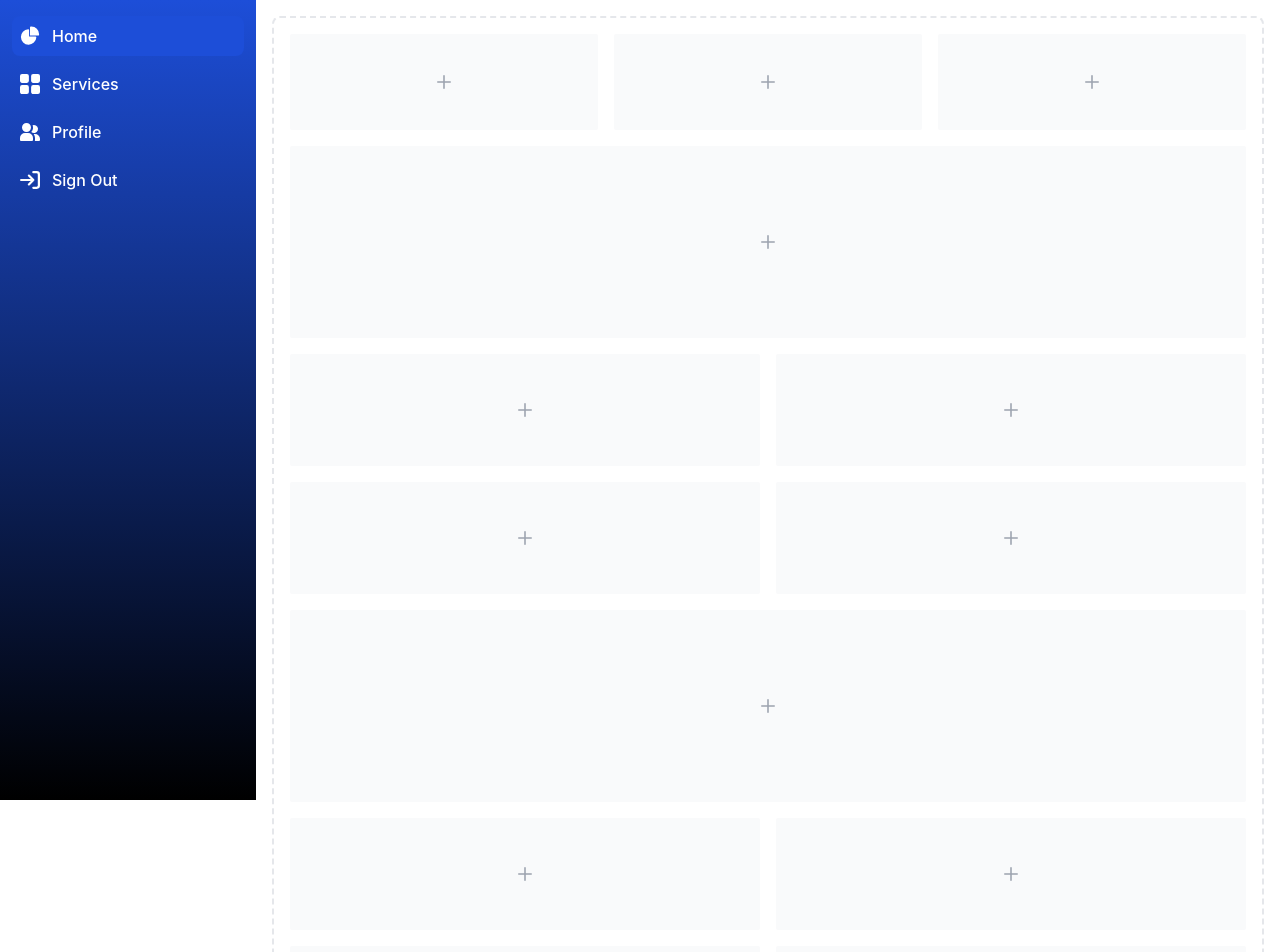
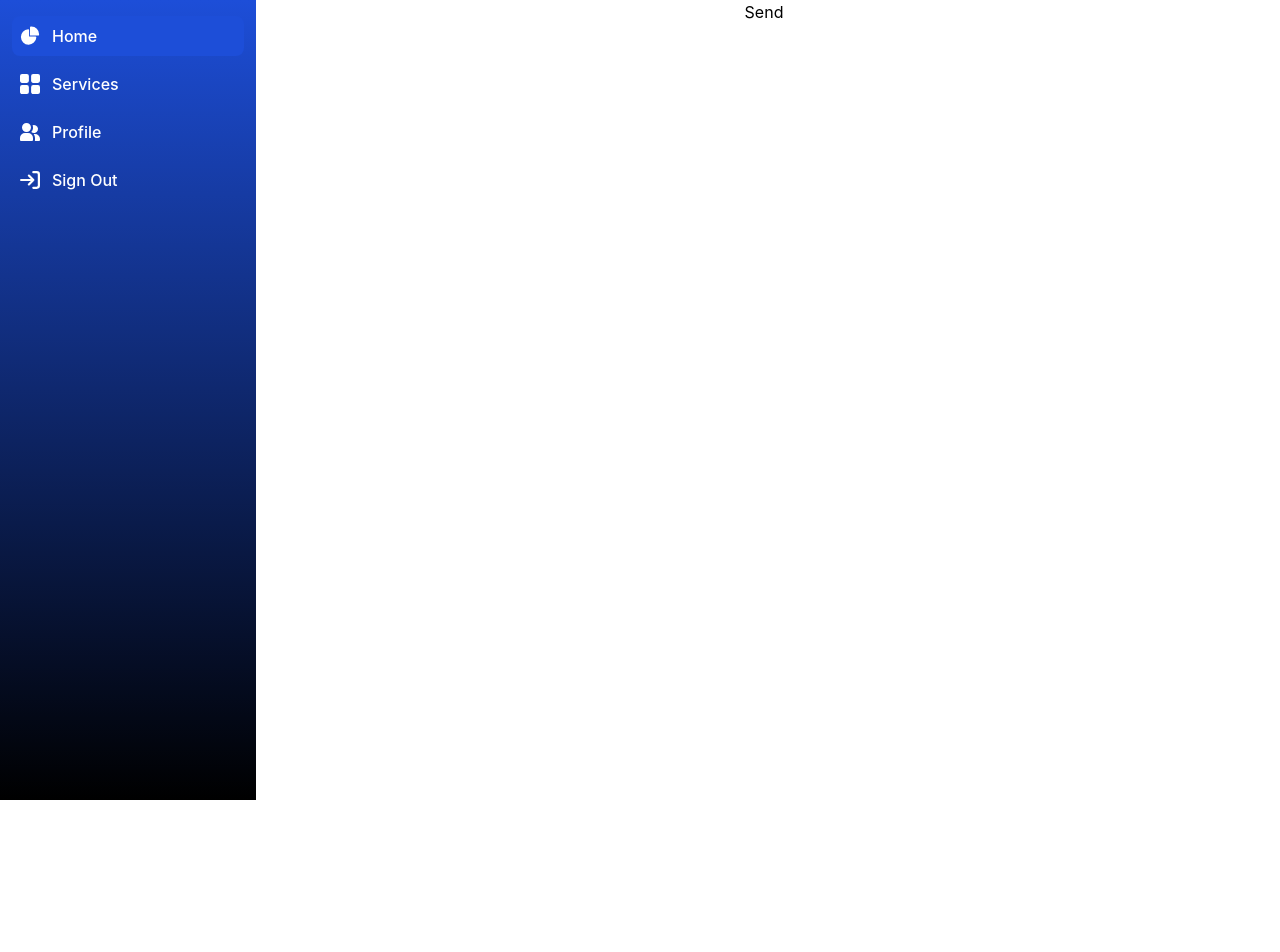
Before and after one commit to MaxVilaRuiz/Revinance---HackUPC-2025, a React (Create React App) app: page /dash/home_ in a window 1280 px wide. Shown: the top 952 px of the page. After the commit the page ends 800 px from the top, so only its background shows below. Built offline with nearby package versions, Linux system fonts and the light colour scheme.

Commit message:
Add AI API integred

```diff
--- a/package.json
+++ b/package.json
@@ -10,6 +10,7 @@
     "axios": "^1.9.0",
     "express": "^5.1.0",
     "mongoose": "^8.14.1",
+    "openai": "^4.97.0",
     "react": "^19.1.0",
     "react-dom": "^19.1.0",
     "react-router-dom": "^7.5.3",
--- a/src/pages/dash/Home_.jsx
+++ b/src/pages/dash/Home_.jsx
@@ -1,4 +1,4 @@
-import React from 'react';
+import React, {useState} from 'react';
 import { Link } from 'react-router-dom';
 import { useNavigate } from 'react-router-dom';
 import '../../styles/App.css';
@@ -10,6 +10,25 @@ function Home_() {
     localStorage.setItem('singout', true);
     navigate('/login');
   };
+
+  const [input, setInput] = useState('');
+  const [response, setResponse] = useState('');
+
+  const sendMessage = async (e) => {
+    e.preventDefault();
+    const res = await fetch('http://localhost:5000/chat', {
+      method: "post",
+      body: JSON.stringify({input}),
+      headers: {
+        'Content-Type': 'application/json',
+      },
+    });
+
+    console.log(res);
+
+    //setResponse(res.choices[0].message.content);
+  };
+
 
   return (
     <div>
@@ -61,106 +80,20 @@ function Home_() {
           </div>
         </aside>
 
-        <div class="p-4 sm:ml-64">
-          <div class="p-4 border-2 border-gray-200 border-dashed rounded-lg">
-            <div class="grid grid-cols-3 gap-4 mb-4">
-              <div class="flex items-center justify-center h-24 rounded-sm bg-gray-50">
-                <p class="text-2xl text-gray-400">
-                  <svg class="w-3.5 h-3.5" aria-hidden="true" xmlns="http://www.w3.org/2000/svg" fill="none" viewBox="0 0 18 18">
-                    <path stroke="currentColor" stroke-linecap="round" stroke-linejoin="round" stroke-width="2" d="M9 1v16M1 9h16" />
-                  </svg>
-                </p>
-              </div>
-              <div class="flex items-center justify-center h-24 rounded-sm bg-gray-50">
-                <p class="text-2xl text-gray-400">
-                  <svg class="w-3.5 h-3.5" aria-hidden="true" xmlns="http://www.w3.org/2000/svg" fill="none" viewBox="0 0 18 18">
-                    <path stroke="currentColor" stroke-linecap="round" stroke-linejoin="round" stroke-width="2" d="M9 1v16M1 9h16" />
-                  </svg>
-                </p>
-              </div>
-              <div class="flex items-center justify-center h-24 rounded-sm bg-gray-50">
-                <p class="text-2xl text-gray-400">
-                  <svg class="w-3.5 h-3.5" aria-hidden="true" xmlns="http://www.w3.org/2000/svg" fill="none" viewBox="0 0 18 18">
-                    <path stroke="currentColor" stroke-linecap="round" stroke-linejoin="round" stroke-width="2" d="M9 1v16M1 9h16" />
-                  </svg>
-                </p>
-              </div>
-            </div>
-            <div class="flex items-center justify-center h-48 mb-4 rounded-sm bg-gray-50">
-              <p class="text-2xl text-gray-400">
-                <svg class="w-3.5 h-3.5" aria-hidden="true" xmlns="http://www.w3.org/2000/svg" fill="none" viewBox="0 0 18 18">
-                  <path stroke="currentColor" stroke-linecap="round" stroke-linejoin="round" stroke-width="2" d="M9 1v16M1 9h16" />
-                </svg>
-              </p>
-            </div>
-            <div class="grid grid-cols-2 gap-4 mb-4">
-              <div class="flex items-center justify-center rounded-sm bg-gray-50 h-28">
-                <p class="text-2xl text-gray-400">
-                  <svg class="w-3.5 h-3.5" aria-hidden="true" xmlns="http://www.w3.org/2000/svg" fill="none" viewBox="0 0 18 18">
-                    <path stroke="currentColor" stroke-linecap="round" stroke-linejoin="round" stroke-width="2" d="M9 1v16M1 9h16" />
-                  </svg>
-                </p>
-              </div>
-              <div class="flex items-center justify-center rounded-sm bg-gray-50 h-28">
-                <p class="text-2xl text-gray-400">
-                  <svg class="w-3.5 h-3.5" aria-hidden="true" xmlns="http://www.w3.org/2000/svg" fill="none" viewBox="0 0 18 18">
-                    <path stroke="currentColor" stroke-linecap="round" stroke-linejoin="round" stroke-width="2" d="M9 1v16M1 9h16" />
-                  </svg>
-                </p>
-              </div>
-              <div class="flex items-center justify-center rounded-sm bg-gray-50 h-28">
-                <p class="text-2xl text-gray-400 ">
-                  <svg class="w-3.5 h-3.5" aria-hidden="true" xmlns="http://www.w3.org/2000/svg" fill="none" viewBox="0 0 18 18">
-                    <path stroke="currentColor" stroke-linecap="round" stroke-linejoin="round" stroke-width="2" d="M9 1v16M1 9h16" />
-                  </svg>
-                </p>
-              </div>
-              <div class="flex items-center justify-center rounded-sm bg-gray-50 h-28">
-                <p class="text-2xl text-gray-400">
-                  <svg class="w-3.5 h-3.5" aria-hidden="true" xmlns="http://www.w3.org/2000/svg" fill="none" viewBox="0 0 18 18">
-                    <path stroke="currentColor" stroke-linecap="round" stroke-linejoin="round" stroke-width="2" d="M9 1v16M1 9h16" />
-                  </svg>
-                </p>
-              </div>
-            </div>
-            <div class="flex items-center justify-center h-48 mb-4 rounded-sm bg-gray-50">
-              <p class="text-2xl text-gray-400">
-                <svg class="w-3.5 h-3.5" aria-hidden="true" xmlns="http://www.w3.org/2000/svg" fill="none" viewBox="0 0 18 18">
-                  <path stroke="currentColor" stroke-linecap="round" stroke-linejoin="round" stroke-width="2" d="M9 1v16M1 9h16" />
-                </svg>
-              </p>
-            </div>
-            <div class="grid grid-cols-2 gap-4">
-              <div class="flex items-center justify-center rounded-sm bg-gray-50 h-28">
-                <p class="text-2xl text-gray-400">
-                  <svg class="w-3.5 h-3.5" aria-hidden="true" xmlns="http://www.w3.org/2000/svg" fill="none" viewBox="0 0 18 18">
-                    <path stroke="currentColor" stroke-linecap="round" stroke-linejoin="round" stroke-width="2" d="M9 1v16M1 9h16" />
-                  </svg>
-                </p>
-              </div>
-              <div class="flex items-center justify-center rounded-sm bg-gray-50 h-28">
-                <p class="text-2xl text-gray-400">
-                  <svg class="w-3.5 h-3.5" aria-hidden="true" xmlns="http://www.w3.org/2000/svg" fill="none" viewBox="0 0 18 18">
-                    <path stroke="currentColor" stroke-linecap="round" stroke-linejoin="round" stroke-width="2" d="M9 1v16M1 9h16" />
-                  </svg>
-                </p>
-              </div>
-              <div class="flex items-center justify-center rounded-sm bg-gray-50 h-28">
-                <p class="text-2xl text-gray-400">
-                  <svg class="w-3.5 h-3.5" aria-hidden="true" xmlns="http://www.w3.org/2000/svg" fill="none" viewBox="0 0 18 18">
-                    <path stroke="currentColor" stroke-linecap="round" stroke-linejoin="round" stroke-width="2" d="M9 1v16M1 9h16" />
-                  </svg>
-                </p>
-              </div>
-              <div class="flex items-center justify-center rounded-sm bg-gray-50 h-28">
-                <p class="text-2xl text-gray-400">
-                  <svg class="w-3.5 h-3.5" aria-hidden="true" xmlns="http://www.w3.org/2000/svg" fill="none" viewBox="0 0 18 18">
-                    <path stroke="currentColor" stroke-linecap="round" stroke-linejoin="round" stroke-width="2" d="M9 1v16M1 9h16" />
-                  </svg>
-                </p>
-              </div>
-            </div>
-          </div>
+        <div className="flex justify-center">
+        <div>
+      <div>
+        <input
+          type="text"
+          value={input}
+          onChange={(e) => setInput(e.target.value)}
+        />
+        <button onClick={sendMessage}>Send</button>
+      </div>
+      <div>
+        <p>{response}</p>
+      </div>
+    </div>
         </div>
       </nav>
     </div>
```
Also changed, not shown: 2 other files (tests, documents, lock files or other folders).
